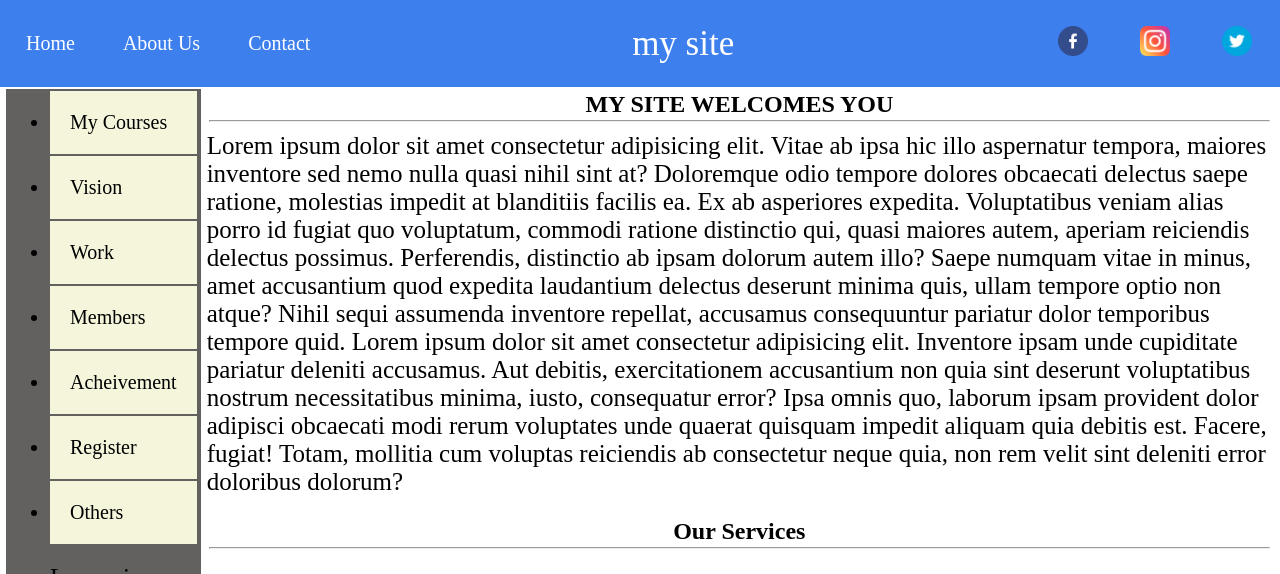
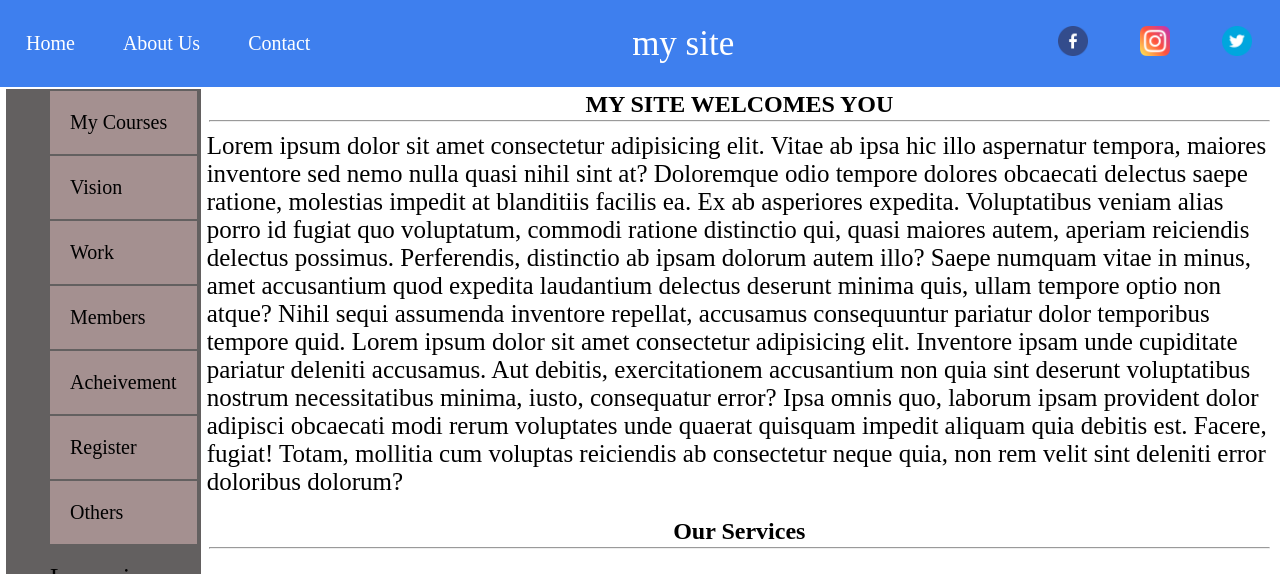
Before and after one commit to ItzAdarsh01/css-flexbox, a plain HTML site: page index.html in a window 1280 px wide. Shown: the top 574 px of the page. Drawn offline with Linux system fonts and the light colour scheme.

Commit message:
Update styles.css

```diff
--- a/styles.css
+++ b/styles.css
@@ -49,11 +49,11 @@ aside{
 aside li{
     color:black;
     font-size: 20px;
-    background: beige;
+    list-style: none;
+    background-color: rgb(164, 144, 144);
 }
 aside li:hover{
     color: rgb(27, 0, 235);
-    background-color: rgb(164, 144, 144);
     cursor: pointer;
 }
 aside p{
```
